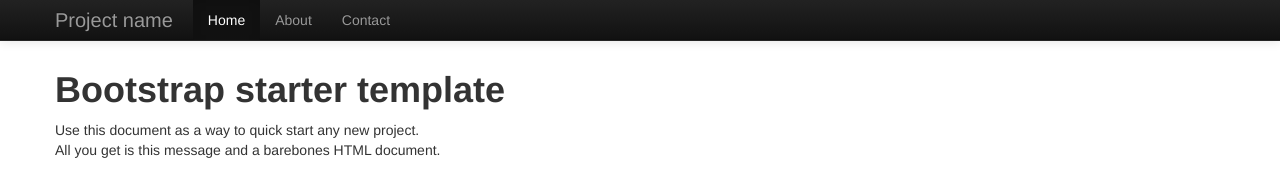
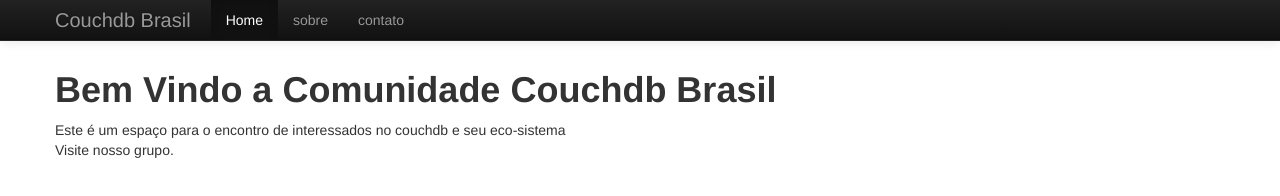
Before and after one commit to gabrielmancini/couchbr.com.br, a plain HTML site: page index.html in a window 1280 px wide. Drawn offline with nearby package versions, Linux system fonts and the light colour scheme.

```diff
--- a/index.html
+++ b/index.html
@@ -3,7 +3,7 @@
 <html lang="en">
   <head>
     <meta charset="utf-8">
-    <title>Bootstrap, from Twitter</title>
+    <title>Comunidade Couchdb Brasil</title>
     <meta name="viewport" content="width=device-width, initial-scale=1.0">
     <meta name="description" content="">
     <meta name="author" content="">
@@ -40,12 +40,12 @@
             <span class="icon-bar"></span>
             <span class="icon-bar"></span>
           </a>
-          <a class="brand" href="#">Project name</a>
+          <a class="brand" href="#">Couchdb Brasil</a>
           <div class="nav-collapse collapse">
             <ul class="nav">
               <li class="active"><a href="#">Home</a></li>
-              <li><a href="#about">About</a></li>
-              <li><a href="#contact">Contact</a></li>
+              <li><a href="#about">sobre</a></li>
+              <li><a href="#contact">contato</a></li>
             </ul>
           </div><!--/.nav-collapse -->
         </div>
@@ -54,8 +54,8 @@
 
     <div class="container">
 
-      <h1>Bootstrap starter template</h1>
-      <p>Use this document as a way to quick start any new project.<br> All you get is this message and a barebones HTML document.</p>
+      <h1>Bem Vindo a Comunidade Couchdb Brasil</h1>
+      <p>Este é um espaço para o encontro de interessados no couchdb e seu eco-sistema<br> Visite nosso grupo.</p>
 
     </div> <!-- /container -->
 
```
Also changed, not shown: 1 other file.
